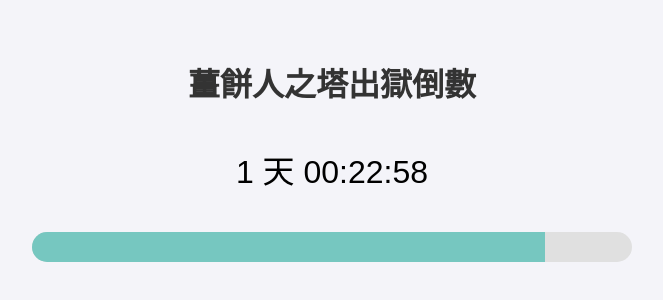
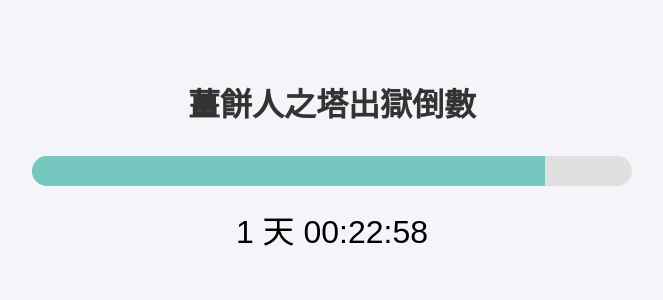
Before and after one commit to andy123334/cookie.github.io, a plain HTML site: page index.html in a window 1280 px wide. Shown: the part 228-528 px from the top of the page, without its empty margins (308-971 px from the left). Drawn offline with Linux system fonts and the light colour scheme.

Commit message:
Update index.html 對調timer & 文字順序 調整timer margin

```diff
--- a/index.html
+++ b/index.html
@@ -21,14 +21,14 @@
         }
         #timer {
             font-size: 2em;
-            margin: 20px 0;
+            margin: 10px 0;
         }
         .progress-container {
             width: 100%;
             background-color: #e0e0e0;
             border-radius: 25px;
             overflow: hidden;
-            margin: 20px auto;
+            margin: 10px auto;
             max-width: 600px;
         }
         .progress-bar {
@@ -41,11 +41,11 @@
 </head>
 <body>
     <h1>薑餅人之塔出獄倒數</h1>
-    <div id="timer"> 0 天 00:00:00</div>
     <div class="progress-container">
         <div class="progress-bar" id="progress-bar"></div>
     </div>
 
+    <div id="timer"> 0 天 00:00:00</div>
     <script>
         // 定義 GMT+8 的目標時間
         const targetDate = new Date(Date.UTC(2025, 0, 22, 15, 0, 0)); // 2025-01-22 23:00:00 GMT+8
```
